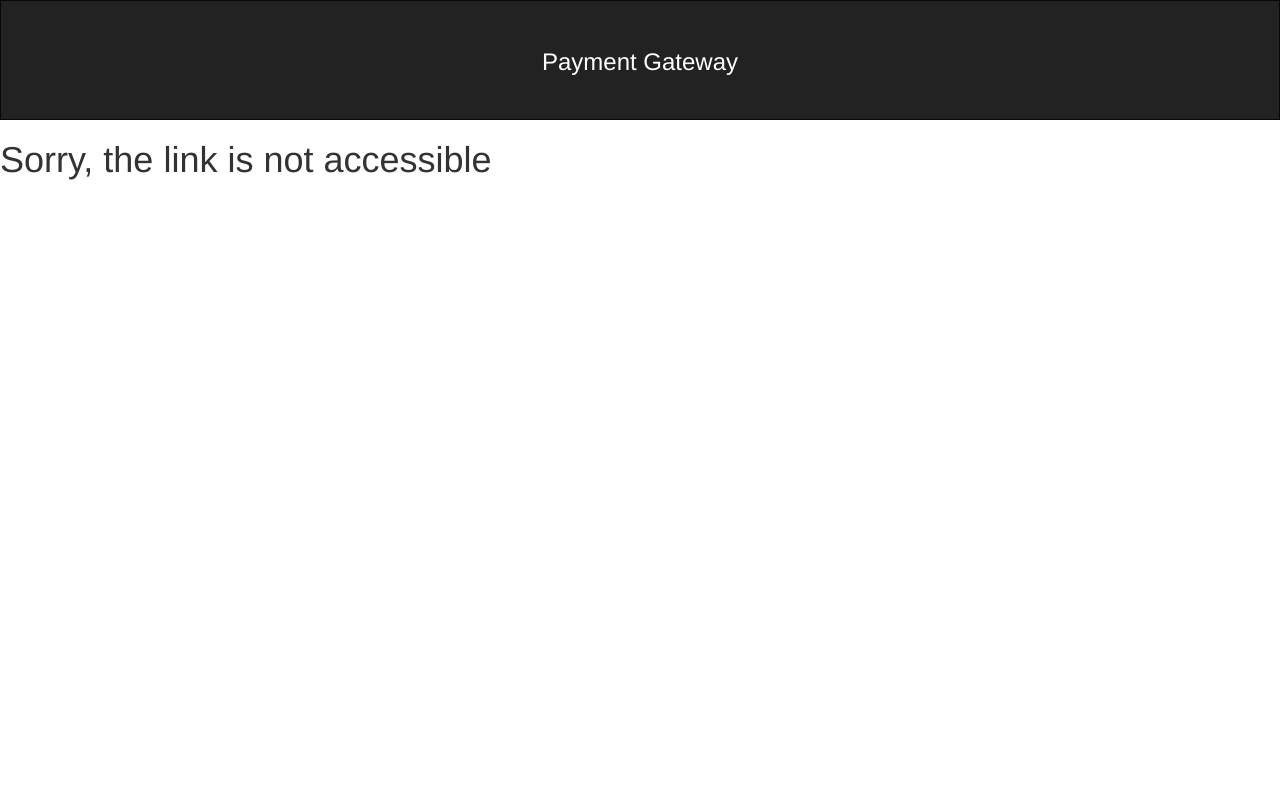
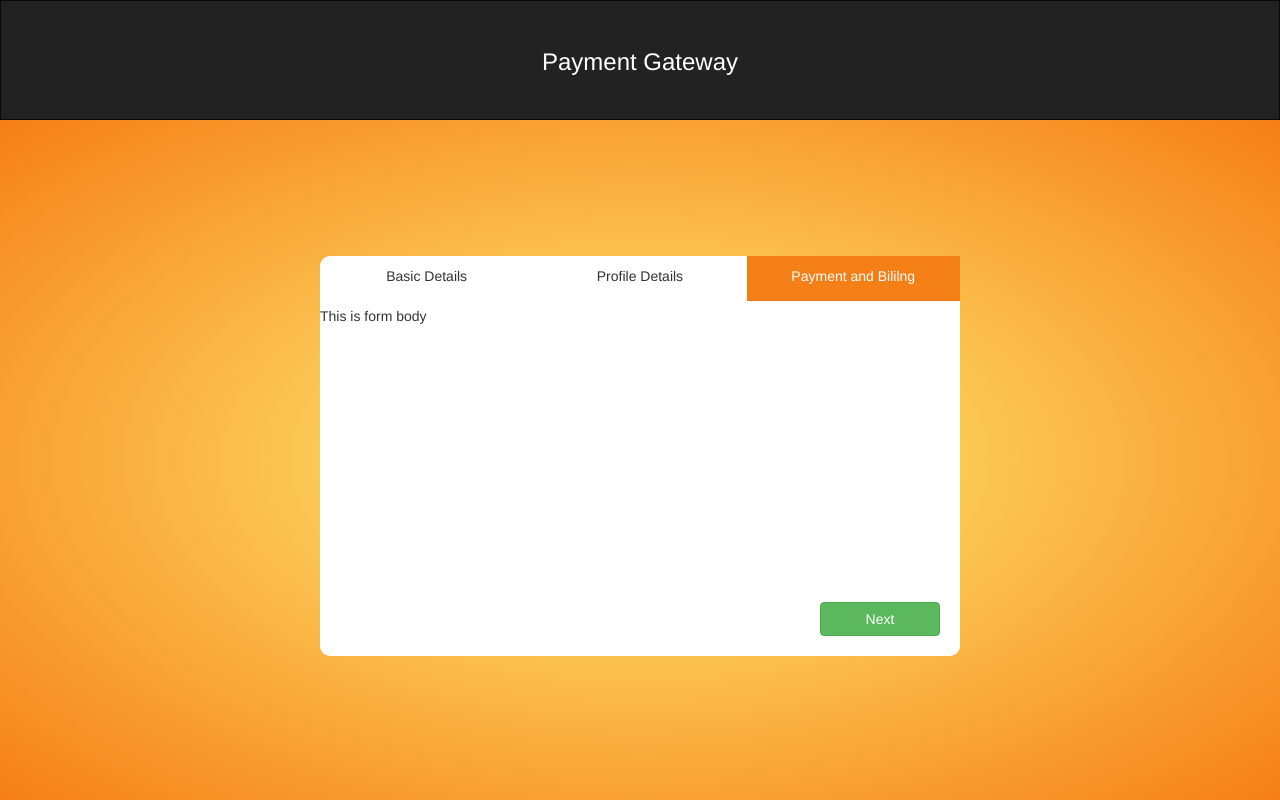
Before and after one commit to rkalra1996/Multi-step-Form, an Angular app: page /step3 in a window 1280 px wide. Built offline with nearby package versions, Linux system fonts and the light colour scheme.

Commit message:
added html for all three steps

```diff
--- a/src/app/multi-step-module/multi-form/multi-form.component.html
+++ b/src/app/multi-step-module/multi-form/multi-form.component.html
@@ -3,14 +3,14 @@
     <div class="card">
       <div class="row row col-sm-12 col-md-5 multi-breadcrumb">
           <ol>
-              <li class="">Step 1</li>
-              <li class="current">Step 2</li>
-              <li class="">Step 3</li>
+              <li class="current" routerLink="">Basic Details</li>
+                <li class="" routerLink="/step2">Profile Details</li>
+                <li class="" routerLink="/step3">Payment and Bililng</li>
             </ol>
       </div>
       <div class="row row col-sm-12 col-md-5 multi-form-body">This is form body</div>
       <div class="row row col-sm-12 col-md-5 multi-form-button">
-        <button type="submit" class="btn btn-success pull-right">Next</button>
+        <button routerLink="/step2" class="btn btn-success pull-right">Next</button>
       </div>
     </div>
   </div>
--- a/src/app/multi-step-module/payment-and-billing/payment-and-billing.component.html
+++ b/src/app/multi-step-module/payment-and-billing/payment-and-billing.component.html
@@ -1,3 +1,17 @@
-<p>
-  payment-and-billing works!
-</p>
+<div class="row col-sm-12 col-md-12 multiForm">
+    <div class="row col-sm-12 col-md-5 card-container">
+      <div class="card">
+        <div class="row row col-sm-12 col-md-5 multi-breadcrumb">
+            <ol>
+                <li class="" routerLink="">Basic Details</li>
+                <li class="" routerLink="/step2">Profile Details</li>
+                <li class="current" routerLink="/step3">Payment and Bililng</li>
+              </ol>
+        </div>
+        <div class="row row col-sm-12 col-md-5 multi-form-body">This is form body</div>
+        <div class="row row col-sm-12 col-md-5 multi-form-button">
+          <button class="btn btn-success pull-right">Next</button>
+        </div>
+      </div>
+    </div>
+  </div>
--- a/src/app/multi-step-module/payment-and-billing/payment-and-billing.component.ts
+++ b/src/app/multi-step-module/payment-and-billing/payment-and-billing.component.ts
@@ -3,7 +3,7 @@ import { Component, OnInit } from '@angular/core';
 @Component({
   selector: 'app-payment-and-billing',
   templateUrl: './payment-and-billing.component.html',
-  styleUrls: ['./payment-and-billing.component.css']
+  styleUrls: ['../../multi-step-module/multi-form/multi-form.component.css']
 })
 export class PaymentAndBillingComponent implements OnInit {
 
--- a/src/app/multi-step-module/profile-information/profile-information.component.html
+++ b/src/app/multi-step-module/profile-information/profile-information.component.html
@@ -1,3 +1,17 @@
-<p>
-  profile-information works!
-</p>
+<div class="row col-sm-12 col-md-12 multiForm">
+    <div class="row col-sm-12 col-md-5 card-container">
+      <div class="card">
+        <div class="row row col-sm-12 col-md-5 multi-breadcrumb">
+            <ol>
+                <li class="" routerLink="">Basic Details</li>
+                <li class="current" routerLink="/step2">Profile Details</li>
+                <li class="" routerLink="/step3">Payment and Bililng</li>
+              </ol>
+        </div>
+        <div class="row row col-sm-12 col-md-5 multi-form-body">This is form body</div>
+        <div class="row row col-sm-12 col-md-5 multi-form-button">
+          <button routerLink="/step3" class="btn btn-success pull-right">Next</button>
+        </div>
+      </div>
+    </div>
+  </div>
--- a/src/app/multi-step-module/profile-information/profile-information.component.ts
+++ b/src/app/multi-step-module/profile-information/profile-information.component.ts
@@ -3,7 +3,7 @@ import { Component, OnInit } from '@angular/core';
 @Component({
   selector: 'app-profile-information',
   templateUrl: './profile-information.component.html',
-  styleUrls: ['./profile-information.component.css']
+  styleUrls: ['../../multi-step-module/multi-form/multi-form.component.css']
 })
 export class ProfileInformationComponent implements OnInit {
 
```
Also changed, not shown: src/app/multi-step-module/multi-step-module-routing.module.ts (+10 -0 lines).
